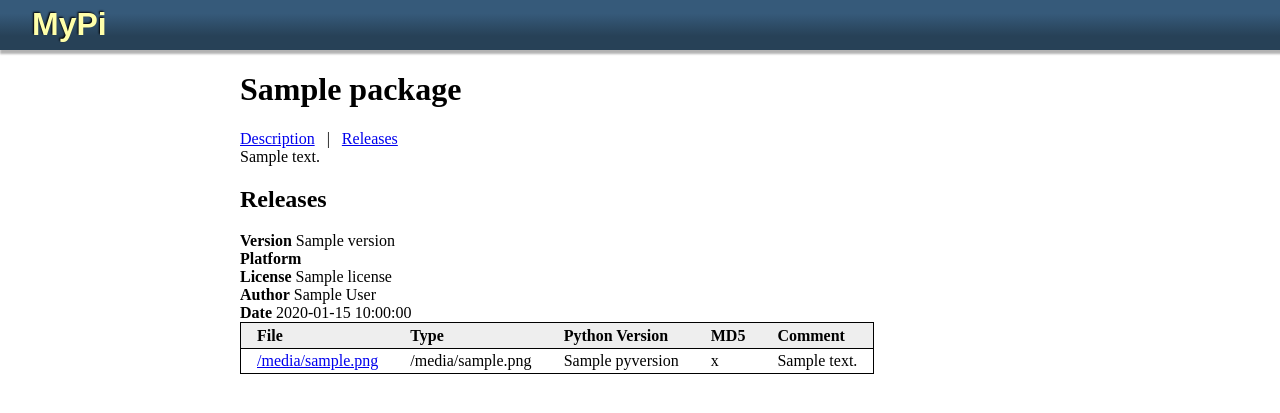
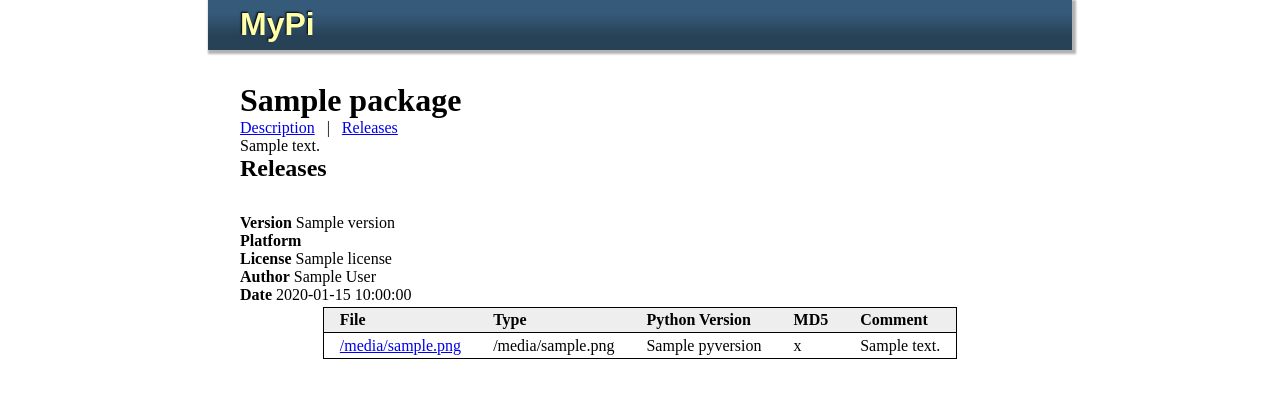
Before and after one commit to exhuma/mypi, a Flask app: template mypi/templates/package.html in a window 1280 px wide. Shown: the top 413 px of the page. Run offline with Flask 2, Linux system fonts and the light colour scheme; the template is opened without the code that fills it: most values are stand-ins (such as "Sample title", 1, 10 or a date in 2020); some web fonts are replaced.

Commit message:
Minor visual fixes

```diff
--- a/mypi/static/style.css
+++ b/mypi/static/style.css
@@ -3,8 +3,13 @@ BODY{
     padding: 0;
 }
 
+BODY>*{
+    max-width: 800px;
+    margin: auto;
+}
+
 BODY>H1:first-child {
-    margin: 0;
+    margin: 0 auto 1em auto;
     padding: 0.2em 1em;
     font-family: 'Fondamento', sans-serif;
     color: #ffa;
@@ -88,21 +93,27 @@ DIV.package DIV.author {
     border-bottom: 1px solid black;
 }
 
-#file_list {
+.file-list {
     border: 1px solid black;
 }
 
-#file_list{
+.file-list{
     border-spacing: 0;
 }
 
-#file_list TH, #file_list TD {
+.file-list TH, .file-list TD {
     padding: 0.2em 1em;
     white-space: nowrap;
 }
 
-#file_list TH{
+.file-list TH{
     text-align: left;
     background: #eee;
     border-bottom: 1px solid black;
 }
+
+
+.release-meta{
+    margin-top: 2em;
+    margin-bottom: 0.2em;
+}
--- a/mypi/templates/master.html
+++ b/mypi/templates/master.html
@@ -11,7 +11,7 @@
     <body>
 
         <h1><a href="{{url_for('index')}}">MyPi</a></h1>
-        <div id="content">{% block content %}{% endblock %}</div>
+        {% block content %}{% endblock %}
 
     </body>
 </html>
--- a/mypi/templates/package.html
+++ b/mypi/templates/package.html
@@ -3,8 +3,9 @@
 {% block content %}
 <h1>{{package.name}}</h1>
 
+<div id="nav">
     <a href="#description">Description</a> &nbsp; | &nbsp; <a href="#releases">Releases</a>
-<br />
+</div>
 
 {% if package.description %}
 <div id="description">{{package.description}}</div>
@@ -14,12 +15,14 @@
 
 <h2 id="releases">Releases</h2>
 {% for rel in package.releases %}
+<div class="release-meta">
     <strong>Version</strong> {{ rel.version }}<br />
     <strong>Platform</strong> {{ rel.platform }}<br />
     <strong>License</strong> {{ rel.license }}<br />
     <strong>Author</strong> {{ rel.author.full_name }}<br />
     <strong>Date</strong> {{ rel.updated }}<br />
-<table id="file_list">
+</div>
+<table class="file-list">
     <thead>
         <th>File</th>
         <th>Type</th>
```
Lines whose indentation alone changed are shown as unchanged.
